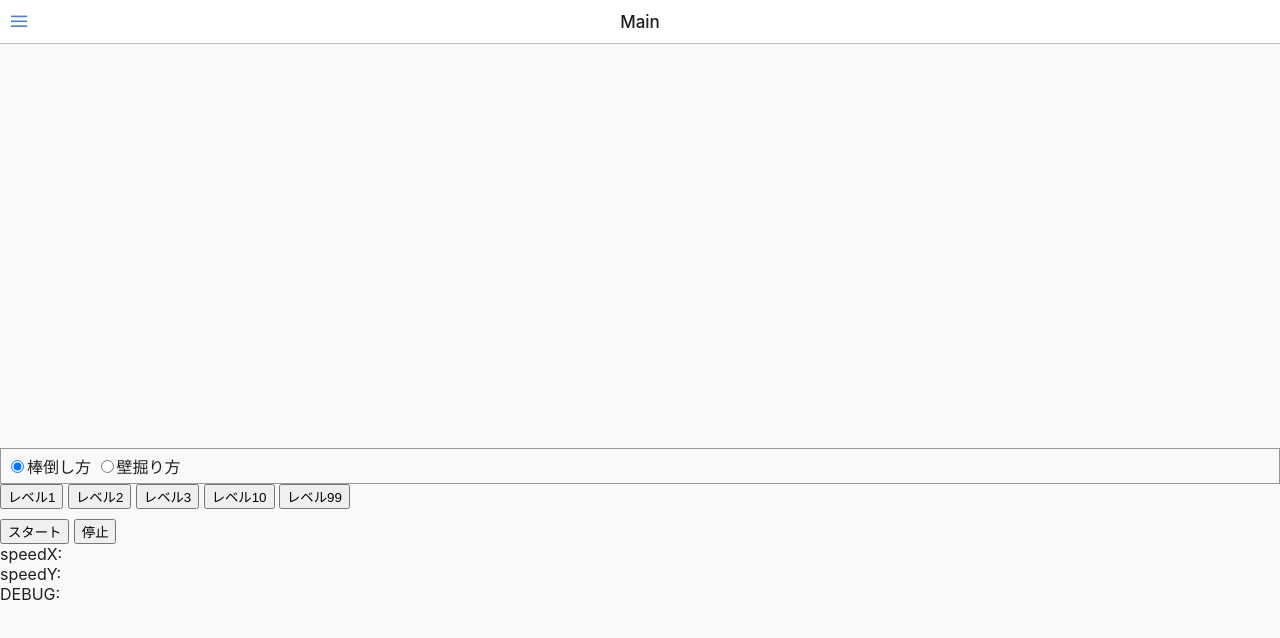
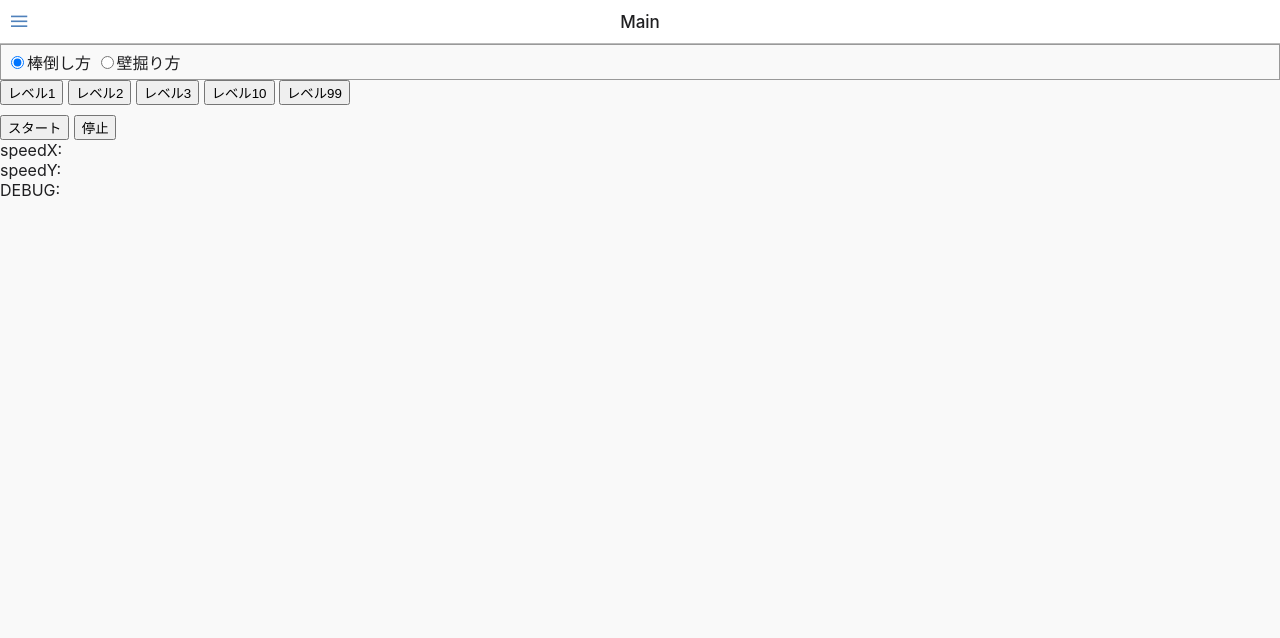
Before and after one commit to t92345era/MEIRO, a plain HTML site: page www/index.html in a window 1280 px wide. Drawn offline with Linux system fonts and the light colour scheme; files whose address does not match are found by name.

Commit message:
no message

```diff
--- a/www/index.html
+++ b/www/index.html
@@ -18,11 +18,8 @@
     ons.ready(function() {
       console.log("Onsen UI is ready!");
 
-      var canvas = document.querySelector('#meiroCanvas');
-      if (canvas !== undefined) {
-        creator = new MeiroCreator(canvas);
-        create(1);
-      }
+      creator = new MeiroCreator(500, 500);
+      create(1);
 
       //加速度センサーを設定
       var options = { frequency: 500 };  // Update every 3 seconds
@@ -86,10 +83,8 @@
           Main
         </div>
       </ons-toolbar>
-      <div>
-        <canvas id="meiroCanvas" width="400px"
-          style="" height="400px">
-        </canvas>
+      <div id="renderContainer">
+
       </div>
       <div style="border:1px solid #999; padding:5px;" >
         <label>
```
